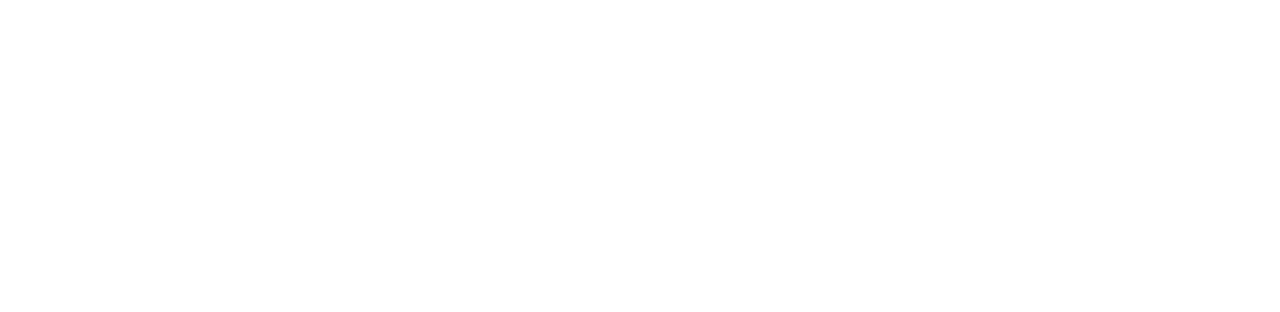
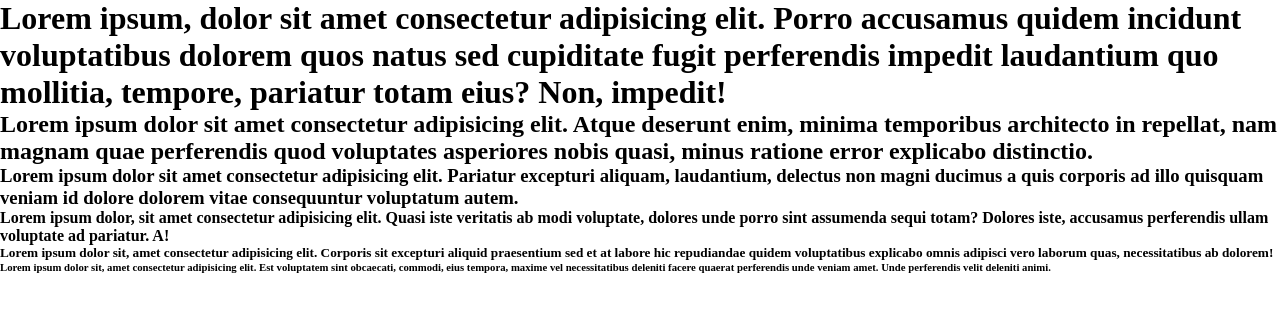
Before and after one commit to muskaan1212/Muskaan_464, a plain HTML site: page FEE ll/index.html in a window 1280 px wide. Drawn offline with Linux system fonts and the light colour scheme.

Commit message:
Resolve merge conflicts

```diff
--- a/FEE ll/index.html
+++ b/FEE ll/index.html
@@ -4,8 +4,20 @@
     <meta charset="UTF-8">
     <meta name="viewport" content="width=device-width, initial-scale=1.0">
     <title>Document</title>
+    <style>
+        *{
+            margin: 0;
+            padding: 0;
+            box-sizing: border-box;
+        }
+    </style>
 </head>
 <body>
-
+    <h1>Lorem ipsum, dolor sit amet consectetur adipisicing elit. Porro accusamus quidem incidunt voluptatibus dolorem quos natus sed cupiditate fugit perferendis impedit laudantium quo mollitia, tempore, pariatur totam eius? Non, impedit!</h1>
+    <h2>Lorem ipsum dolor sit amet consectetur adipisicing elit. Atque deserunt enim, minima temporibus architecto in repellat, nam magnam quae perferendis quod voluptates asperiores nobis quasi, minus ratione error explicabo distinctio.</h2>
+    <h3>Lorem ipsum dolor sit amet consectetur adipisicing elit. Pariatur excepturi aliquam, laudantium, delectus non magni ducimus a quis corporis ad illo quisquam veniam id dolore dolorem vitae consequuntur voluptatum autem.</h3>
+    <h4>Lorem ipsum dolor, sit amet consectetur adipisicing elit. Quasi iste veritatis ab modi voluptate, dolores unde porro sint assumenda sequi totam? Dolores iste, accusamus perferendis ullam voluptate ad pariatur. A!</h4>
+    <h5>Lorem ipsum dolor sit, amet consectetur adipisicing elit. Corporis sit excepturi aliquid praesentium sed et at labore hic repudiandae quidem voluptatibus explicabo omnis adipisci vero laborum quas, necessitatibus ab dolorem!</h5>
+    <h6>Lorem ipsum dolor sit, amet consectetur adipisicing elit. Est voluptatem sint obcaecati, commodi, eius tempora, maxime vel necessitatibus deleniti facere quaerat perferendis unde veniam amet. Unde perferendis velit deleniti animi.</h6>
 </body>
 </html>
```
